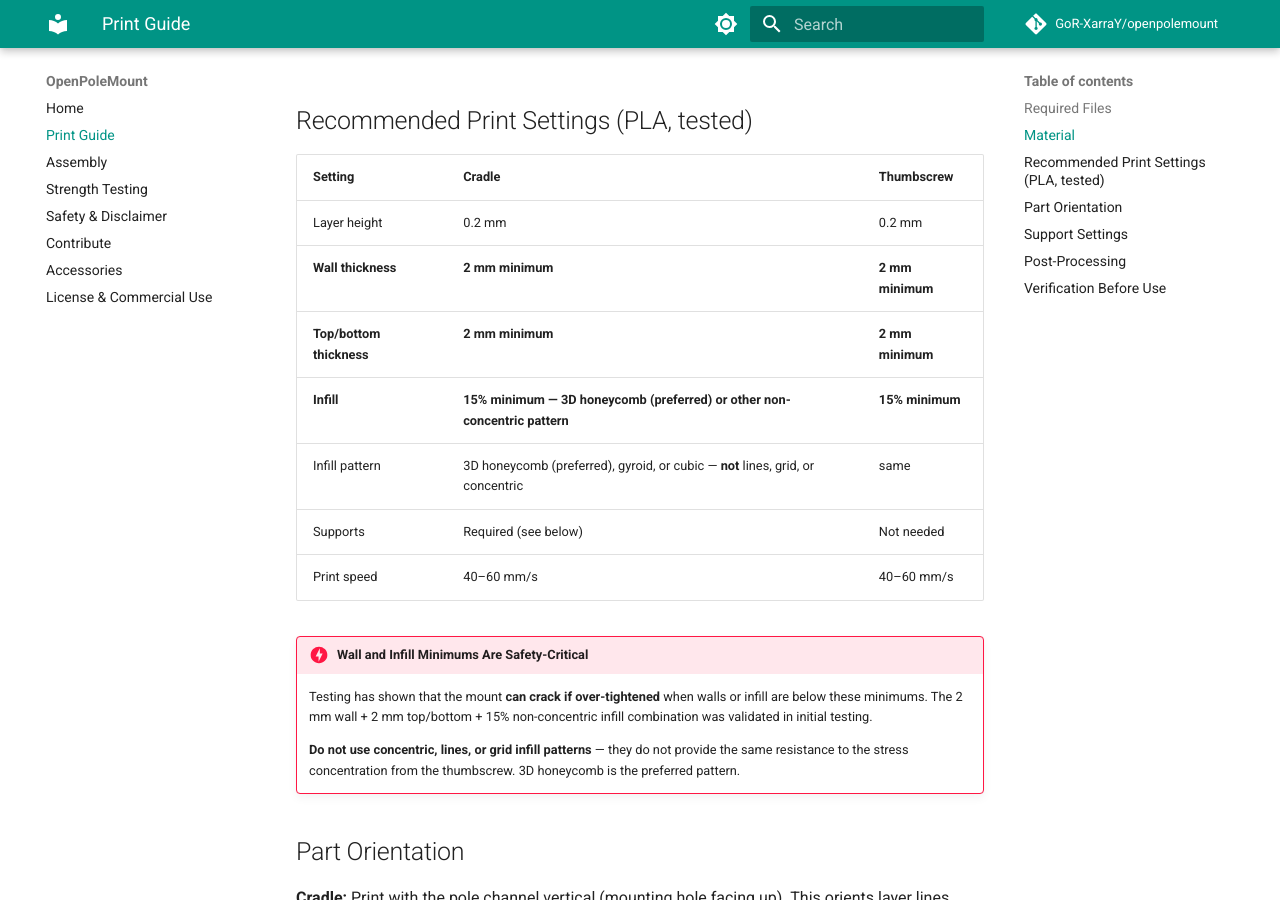
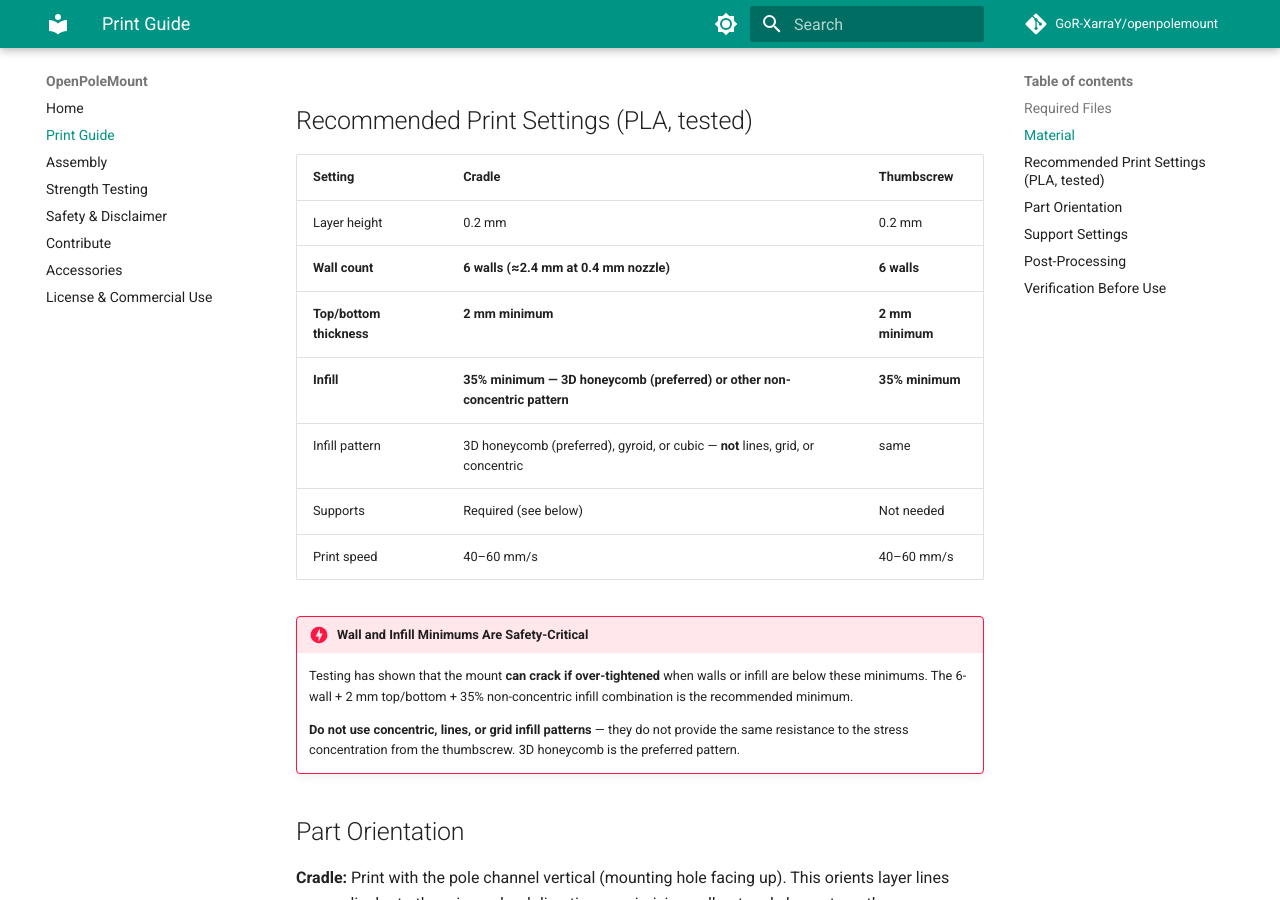
Before and after one commit to GoR-XarraY/openpolemount, an MkDocs documentation site: the page built from docs/print-settings.md, in a window 1280 px wide and 900 px high, scrolled down 1074 px. Built offline with MkDocs 1.6.1 and Material for MkDocs 9.7.7, drawn with Linux system fonts in a browser that asks for light colours; comment, search, counter and statistics services are not loaded.

Commit message:
Update recommended print settings: 6 walls, 35% infill, 2mm top/bottom
Walls raised from 2mm to 6 walls (~2.4mm at 0.4mm nozzle).
Infill raised from 15% to 35% minimum.
Top/bottom unchanged at 2mm.
Updated print-settings, testing, safety, and assembly docs consistently.

Co-Authored-By: Claude Sonnet 4.6 <noreply@anthropic.com>

```diff
--- a/docs/print-settings.md
+++ b/docs/print-settings.md
@@ -40,17 +40,17 @@ if you print in another material, please share your results by
 | Setting | Cradle | Thumbscrew |
 |---|---|---|
 | Layer height | 0.2 mm | 0.2 mm |
-| **Wall thickness** | **2 mm minimum** | **2 mm minimum** |
+| **Wall count** | **6 walls (≈2.4 mm at 0.4 mm nozzle)** | **6 walls** |
 | **Top/bottom thickness** | **2 mm minimum** | **2 mm minimum** |
-| **Infill** | **15% minimum — 3D honeycomb (preferred) or other non-concentric pattern** | **15% minimum** |
+| **Infill** | **35% minimum — 3D honeycomb (preferred) or other non-concentric pattern** | **35% minimum** |
 | Infill pattern | 3D honeycomb (preferred), gyroid, or cubic — **not** lines, grid, or concentric | same |
 | Supports | Required (see below) | Not needed |
 | Print speed | 40–60 mm/s | 40–60 mm/s |
 
 !!! danger "Wall and Infill Minimums Are Safety-Critical"
     Testing has shown that the mount **can crack if over-tightened** when walls
-    or infill are below these minimums. The 2 mm wall + 2 mm top/bottom + 15%
-    non-concentric infill combination was validated in initial testing.
+    or infill are below these minimums. The 6-wall + 2 mm top/bottom + 35%
+    non-concentric infill combination is the recommended minimum.
 
     **Do not use concentric, lines, or grid infill patterns** — they do not provide
     the same resistance to the stress concentration from the thumbscrew.
```
Also changed, not shown: docs/assembly.md (+1 -1 lines), docs/safety.md (+1 -1 lines), docs/testing.md (+1 -1 lines).
